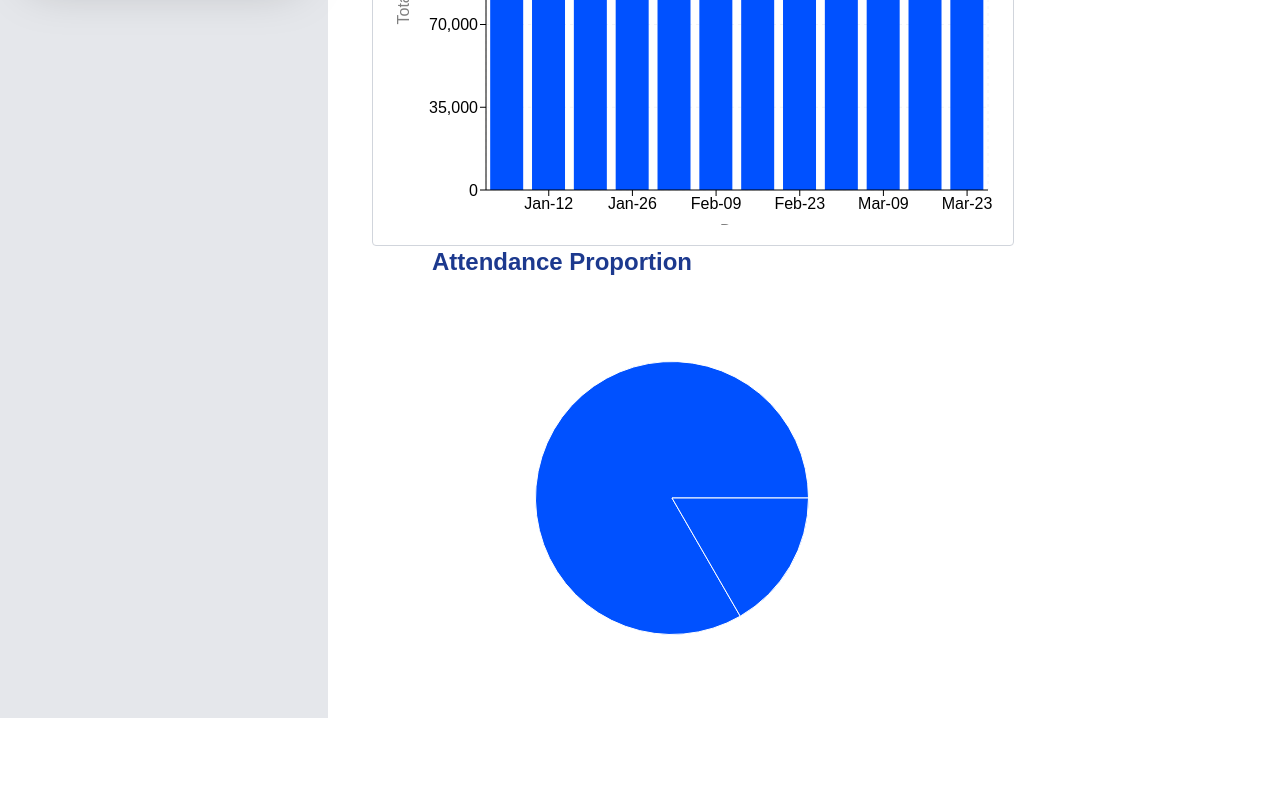
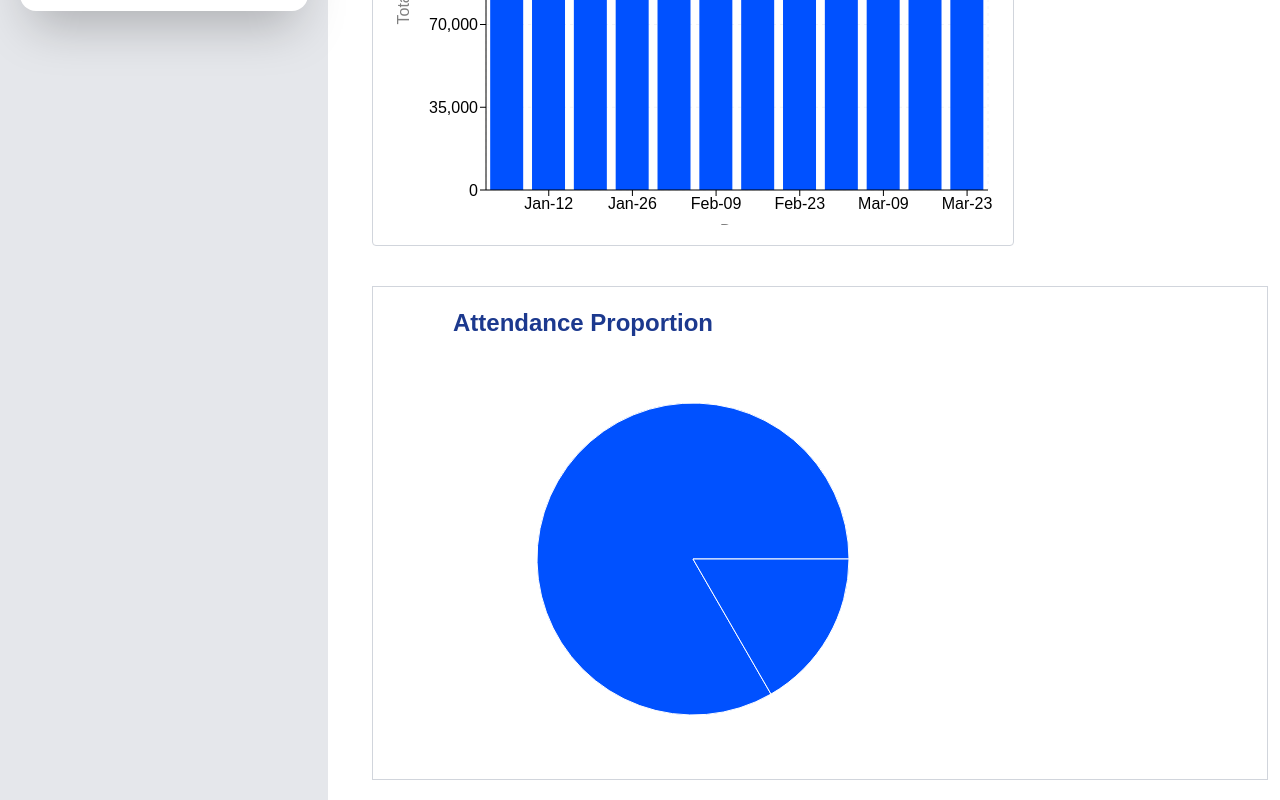
Before and after one commit to SamGombs20/OfferingAnalysisWeb, a Next.js app: page /dashboard in a window 1280 px wide. Shown: the part 1178-1978 px from the top of the page. Before the commit the page ends 1896 px from the top, so only its background shows below. Built offline with nearby package versions, Linux system fonts and the light colour scheme.

Commit message:
Update:Attendance proportion pie chart dev

```diff
--- a/app/components/attendance_pie_chart.tsx
+++ b/app/components/attendance_pie_chart.tsx
@@ -16,7 +16,7 @@ const AttendancePieChart = () => {
       <Pie
         data={attendanceRatio}
         dataKey="number"
-        outerRadius="70%"
+        outerRadius="80%"
         cx="50%"
         cy="50%"
         fill="#0051ff"
--- a/app/dashboard/page.tsx
+++ b/app/dashboard/page.tsx
@@ -125,7 +125,7 @@ const DashboardPage = () => {
           <OfferingsChart />
         </div>
       </div>
-      <div>
+      <div className="mt-10 border p-5 border-gray-300">
         <p className="font-semibold mb-5 text-blue-900 ml-15 text-2xl">
           Attendance Proportion
         </p>
```
